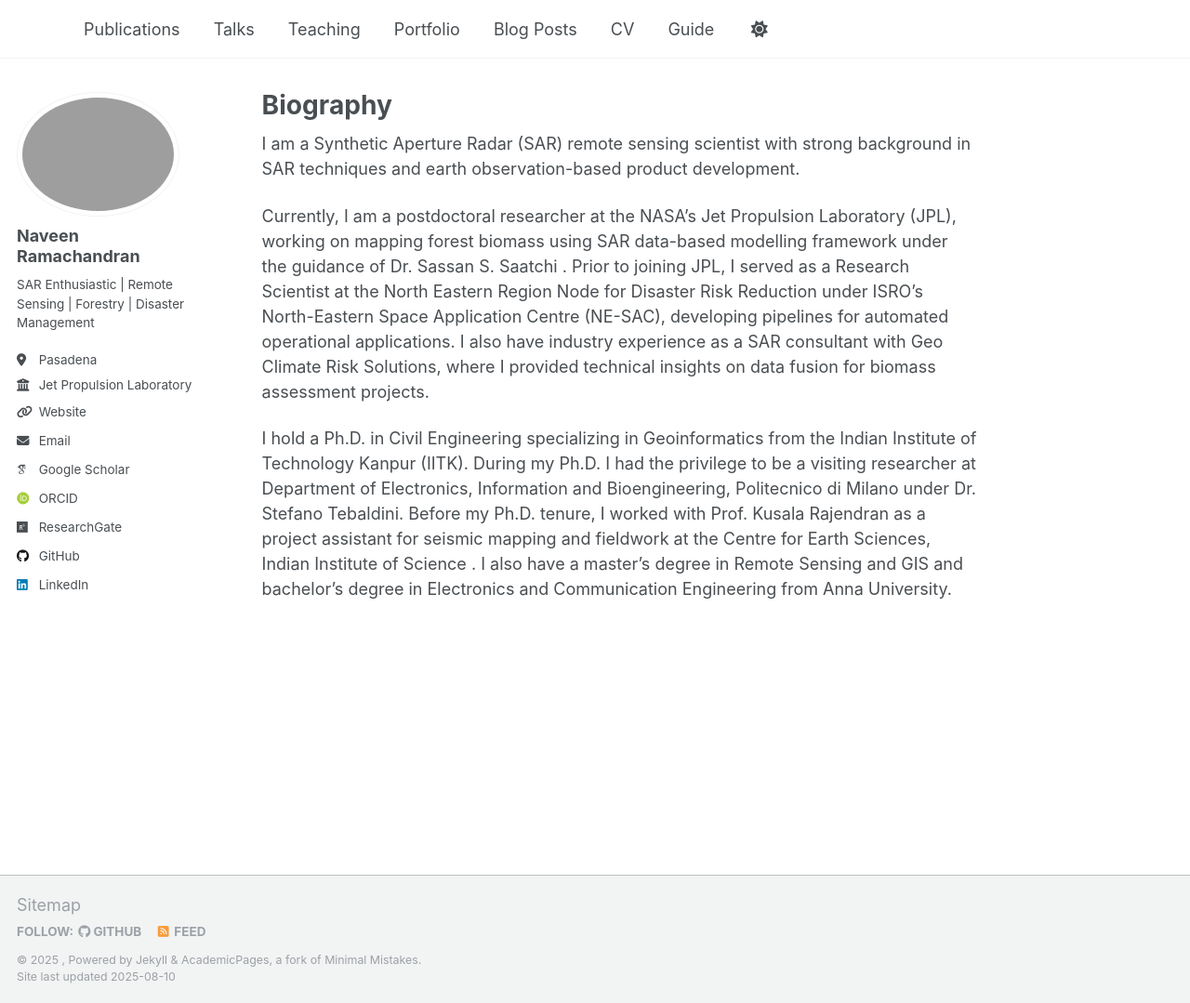
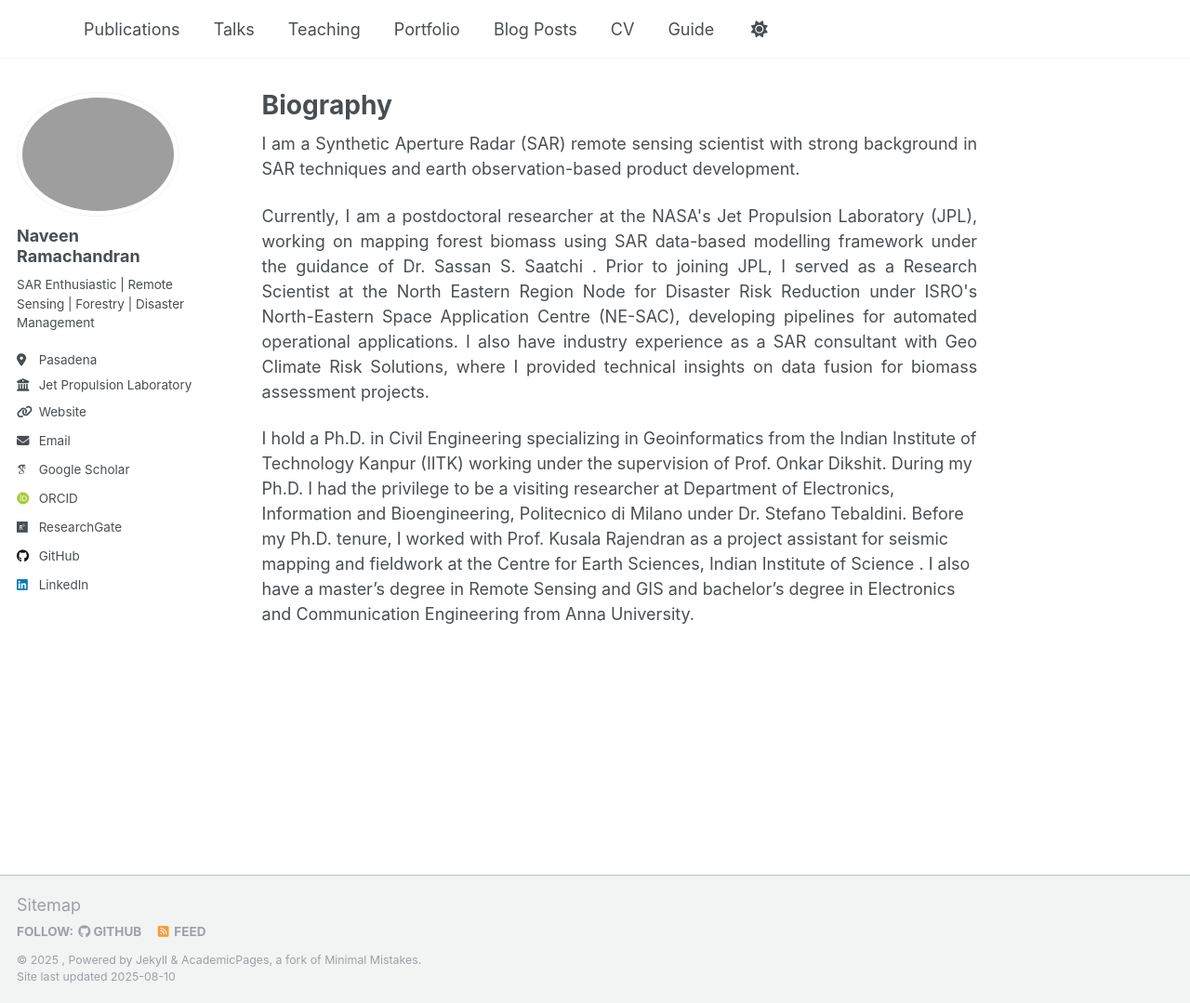
Before and after one commit to praramb/praramb.github.io, a Jekyll site: the page built from _pages/about.md, in a window 1280 px wide and 1079 px high. Shown: the whole window at 93% size. Built offline with Jekyll 4.4.1, drawn with Linux system fonts in a browser that asks for light colours; some web fonts are replaced; a script that is not in the unit is left out.

Commit message:
Update about.md
Justify test

```diff
--- a/_pages/about.md
+++ b/_pages/about.md
@@ -6,8 +6,13 @@ redirect_from:
   - /about/
   - /about.html
 ---
+
+<p style="text-align: justify;">
 I am a Synthetic Aperture Radar (SAR) remote sensing scientist with strong background in SAR techniques and earth observation-based product development.
+</p>
 
+<p style="text-align: justify;">
 Currently, I am a postdoctoral researcher at the NASA's Jet Propulsion Laboratory (JPL), working on mapping forest biomass using SAR data-based modelling framework under the guidance of Dr. Sassan S. Saatchi . Prior to joining JPL, I served as a Research Scientist at the North Eastern Region Node for Disaster Risk Reduction under ISRO's North-Eastern Space Application Centre (NE-SAC), developing pipelines for automated operational applications. I also have industry experience as a SAR consultant with Geo Climate Risk Solutions, where I provided technical insights on data fusion for biomass assessment projects.
+</p>
 
-I hold a Ph.D. in Civil Engineering specializing in Geoinformatics from the Indian Institute of Technology Kanpur (IITK). During my Ph.D. I had the privilege to be a visiting researcher at Department of Electronics, Information and Bioengineering, Politecnico di Milano under Dr. Stefano Tebaldini. Before my Ph.D. tenure, I worked with Prof. Kusala Rajendran as a project assistant for seismic mapping and fieldwork at the Centre for Earth Sciences, Indian Institute of Science . I also have a  master’s degree in Remote Sensing and GIS and bachelor's degree in Electronics and Communication Engineering from Anna University.
+I hold a Ph.D. in Civil Engineering specializing in Geoinformatics from the Indian Institute of Technology Kanpur (IITK) working under the supervision of Prof. Onkar Dikshit. During my Ph.D. I had the privilege to be a visiting researcher at Department of Electronics, Information and Bioengineering, Politecnico di Milano under Dr. Stefano Tebaldini. Before my Ph.D. tenure, I worked with Prof. Kusala Rajendran as a project assistant for seismic mapping and fieldwork at the Centre for Earth Sciences, Indian Institute of Science . I also have a  master’s degree in Remote Sensing and GIS and bachelor's degree in Electronics and Communication Engineering from Anna University.
```
